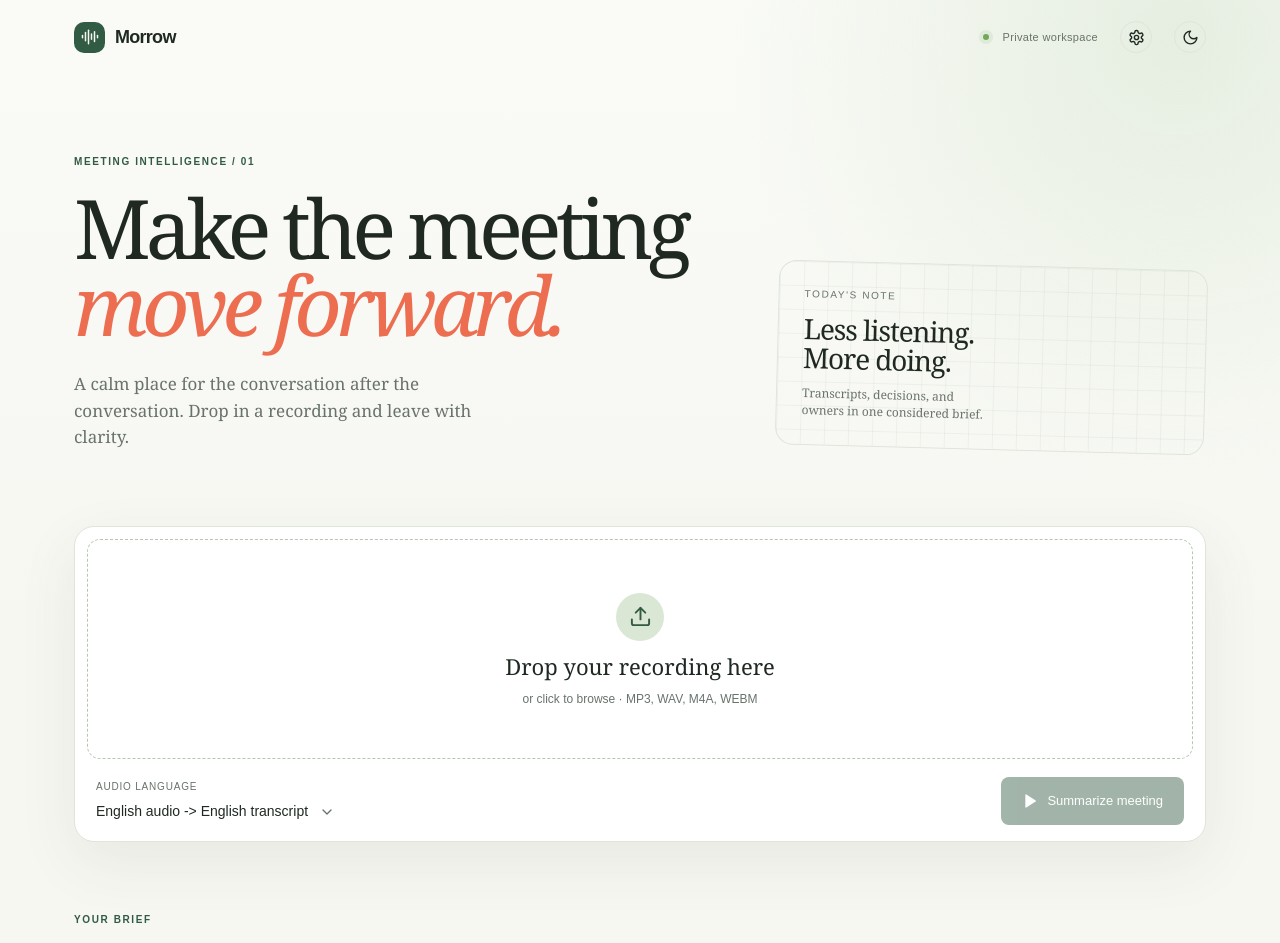
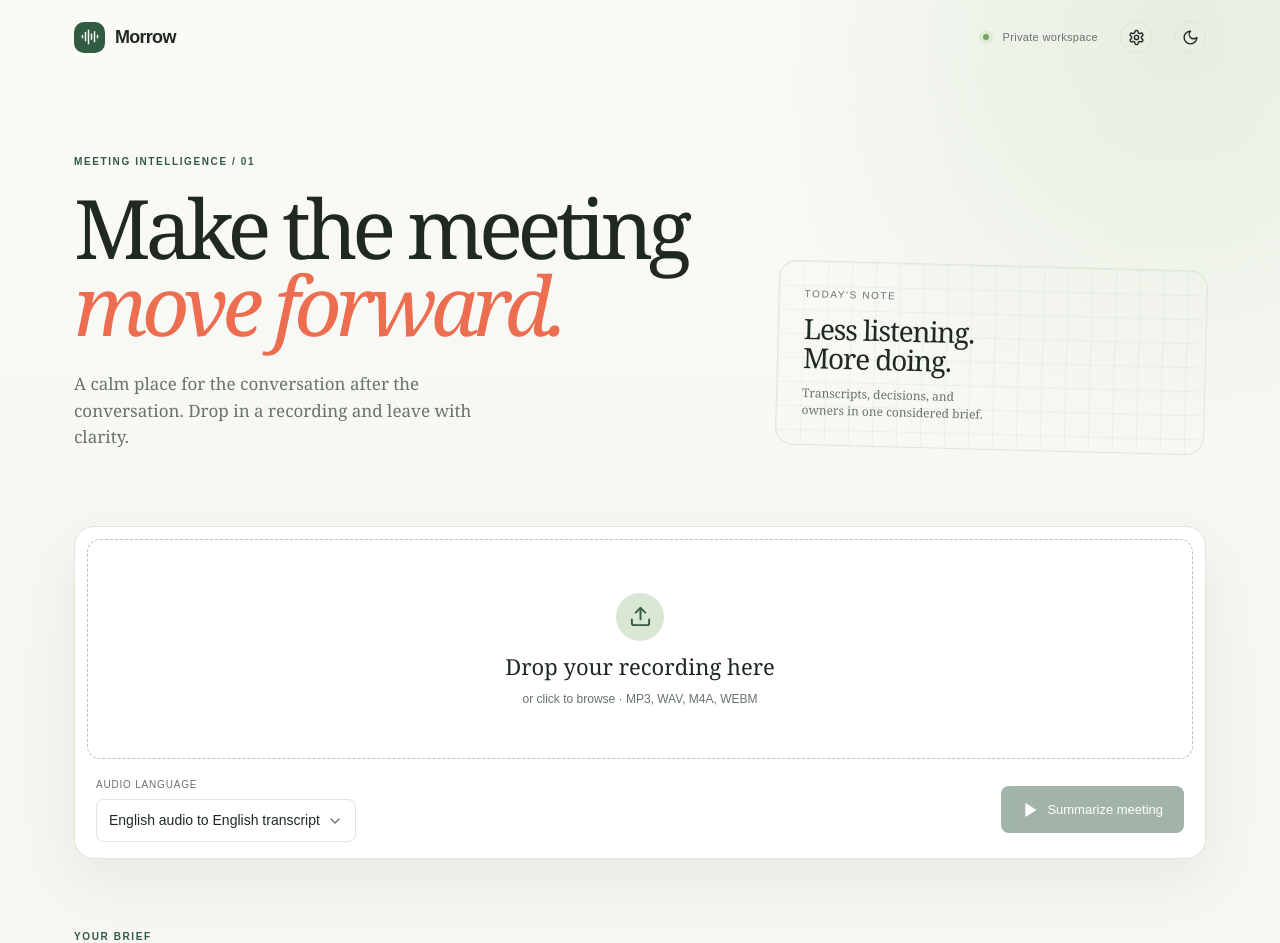
Before and after one commit to umangarora05/Unthinkable-Solutions-project, a React (Vite) app: page / in a window 1280 px wide. Shown: the top 943 px of the page. Built offline with nearby package versions, Linux system fonts and the light colour scheme; no server answers.

Commit message:
Update language labels and favicon

```diff
--- a/app/globals.css
+++ b/app/globals.css
@@ -93,11 +93,10 @@ h1 em { color: var(--coral); font-style: italic; }
 .upload-controls { justify-content: space-between; padding: 18px 9px 4px; gap: 16px; }
 .audio-player { display: block; width: calc(100% - 18px); margin: 15px 9px 0; height: 34px; }
 .upload-controls label { color: var(--muted); font-size: 10px; letter-spacing: .08em; text-transform: uppercase; }
-.select-wrap { position: relative; margin-top: 7px; }
-select { appearance: none; border: 0; outline: 0; color: var(--ink); background: transparent; font-size: 14px; letter-spacing: 0; text-transform: none; padding-right: 30px; }
-.dark-mode select,
-.dark-mode select option { background-color: #223128; color: #eef3e9; }
-.select-wrap svg { position: absolute; right: 4px; pointer-events: none; }
+.select-wrap { position: relative; margin-top: 7px; border: 1px solid var(--line); border-radius: 8px; background: var(--panel); overflow: hidden; }
+select { appearance: none; -webkit-appearance: none; border: 0; outline: 0; color: var(--ink); background: transparent; font-size: 14px; letter-spacing: 0; text-transform: none; width: 100%; padding: 10px 35px 10px 12px; }
+.dark-mode select { background-color: #223128; color: #eef3e9; }
+.select-wrap svg { position: absolute; right: 12px; top: 50%; transform: translateY(-50%); pointer-events: none; }
 .process-button { gap: 9px; border: 0; border-radius: 8px; background: var(--leaf); color: #fff; padding: 14px 21px; font-size: 13px; transition: transform .2s, opacity .2s; }
 .process-button:hover:not(:disabled) { transform: translateY(-2px); }
 .process-button:disabled { opacity: .45; cursor: not-allowed; }
--- a/app/page.jsx
+++ b/app/page.jsx
@@ -156,7 +156,7 @@ export default function Home() {
       <div className="upload-panel panel-shadow"><div className={`dropzone ${dragging ? "dragging" : ""}`} onDragOver={(event) => { event.preventDefault(); setDragging(true); }} onDragLeave={() => setDragging(false)} onDrop={(event) => { event.preventDefault(); setDragging(false); chooseFile(event.dataTransfer.files[0]); }} onClick={() => inputRef.current?.click()}>
         <input ref={inputRef} type="file" hidden accept=".mp3,.wav,.m4a,.webm,audio/*" onChange={(event) => chooseFile(event.target.files[0])} />
         {file ? <><FileAudio size={29} strokeWidth={1.5} /><strong>{file.name}</strong><small>{(file.size / 1024 / 1024).toFixed(2)} MB · Ready to process</small><button className="clear-file sans" onClick={(event) => { event.stopPropagation(); setFile(null); }}><X size={14} /> Remove</button></> : <><div className="upload-icon"><Upload size={23} /></div><strong>Drop your recording here</strong><small>or click to browse · MP3, WAV, M4A, WEBM</small></>}
-      </div>{audioUrl && <audio className="audio-player" controls src={audioUrl} />}<div className="upload-controls sans"><label>Audio language <div className="select-wrap"><select value={mode} onChange={(event) => setMode(event.target.value)}><option value="en-to-en">English audio {"->"} English transcript</option><option value="hi-to-en">Hindi audio {"->"} English transcript</option></select><ChevronDown size={16} /></div></label><button className="process-button" disabled={loading || !file} onClick={processMeeting}>{loading ? <><span className="spinner" /> Processing...</> : <><Play size={16} fill="currentColor" /> Summarize meeting</>}</button></div>{error && <p className="error sans">{error}</p>}</div>
+      </div>{audioUrl && <audio className="audio-player" controls src={audioUrl} />}<div className="upload-controls sans"><label>Audio language <div className="select-wrap"><select value={mode} onChange={(event) => setMode(event.target.value)}><option value="en-to-en">English audio {"to"} English transcript</option><option value="hi-to-en">Hindi audio {"to"} English transcript</option></select><ChevronDown size={16} /></div></label><button className="process-button" disabled={loading || !file} onClick={processMeeting}>{loading ? <><span className="spinner" /> Processing...</> : <><Play size={16} fill="currentColor" /> Summarize meeting</>}</button></div>{error && <p className="error sans">{error}</p>}</div>
       <div className="section-heading sans"><div><p className="eyebrow">YOUR BRIEF</p><h2>{transcript ? "The conversation, considered." : "Your next clear step."}</h2></div>{transcript && <div className="export-actions"><button className="export-button" onClick={() => exportPdf(transcript, summary)}><Download size={15} /> Export PDF</button><button className="export-button" onClick={() => exportWord(transcript, summary)}><FileText size={15} /> Export Word</button></div>}</div>
       <div className="dashboard"><article className="summary-card panel-shadow"><div className="card-label sans"><span>01</span> EXECUTIVE SUMMARY</div><p className="overview">{summary.overview}</p><div className="decisions"><h3 className="sans">Key decisions</h3>{summary.keyDecisions.map((decision, index) => <div className="decision" key={`${decision}-${index}`}><span>{String(index + 1).padStart(2, "0")}</span><p>{decision}</p></div>)}</div></article>
         <article className="actions-card panel-shadow"><div className="card-label sans"><span>02</span> ACTION ITEMS <b>{summary.actionItems.length}</b></div>{summary.actionItems.length ? summary.actionItems.map((item) => <label className={`action-row ${checked.includes(item.id) ? "completed" : ""}`} key={item.id}><input type="checkbox" checked={checked.includes(item.id)} onChange={() => toggleItem(item.id)} /><span className="custom-check">{checked.includes(item.id) && <Check size={13} />}</span><span className="task">{item.task}<small className="sans">{item.assignee || "Unassigned"}</small></span><span className={`priority ${item.priority.toLowerCase()} sans`}>{item.priority}</span></label>) : <div className="empty-actions"><Check size={20} /><p>No action items yet.<br /><span>They&apos;ll appear once your meeting is processed.</span></p></div>}</article></div>
--- a/index.html
+++ b/index.html
@@ -4,7 +4,7 @@
     <meta charset="UTF-8" />
     <meta name="viewport" content="width=device-width, initial-scale=1.0" />
     <meta name="description" content="Turn meetings into momentum with calm, structured notes." />
-    <link rel="icon" href="/favicon.ico" type="image/x-icon" />
+    <link rel="icon" href="/favicon.svg" type="image/svg+xml" />
     <title>Morrow | Meeting Summarizer</title>
   </head>
   <body>
```
Also changed, not shown: public/favicon.svg (added).
